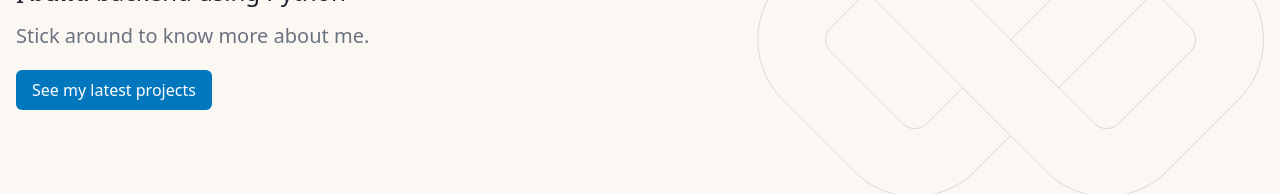
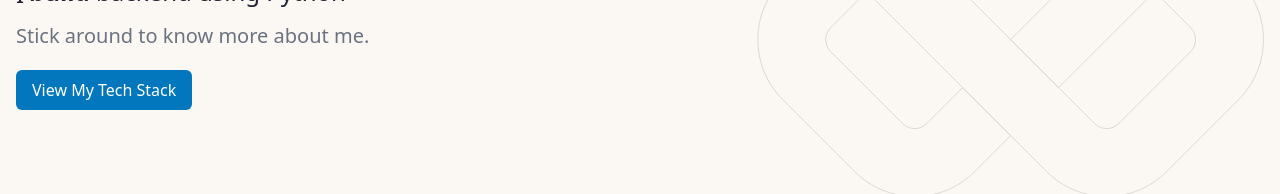
Before and after one commit to iamsuryansh/portfolio, a Next.js app: page / in a window 1280 px wide. Shown: the part 446-640 px from the top of the page. Built offline with nearby package versions, Linux system fonts and the light colour scheme.

Commit message:
Updated button to route to tech section

```diff
--- a/app/sections/introduction/index.jsx
+++ b/app/sections/introduction/index.jsx
@@ -112,14 +112,14 @@ export function WelcomeSection() {
 							}}
 						>
 							<Link
-								href="#projects"
+								href="#tech"
 								onClick={onClick}
 								tabIndex="0"
 								className="btn"
 								aria-label="Latest projects"
 								style={{ backgroundColor: "#0277bd" }}
 							>
-								See my latest projects
+								View My Tech Stack
 							</Link>
 						</div>
 					</div>
--- a/constants/routes.js
+++ b/constants/routes.js
@@ -1,4 +1,5 @@
 export const SITE_ROUTES = {
 	home: "/",
-	projects: "/projects"
+	projects: "/projects",
+	technologies: "/technologies",
 };
```
